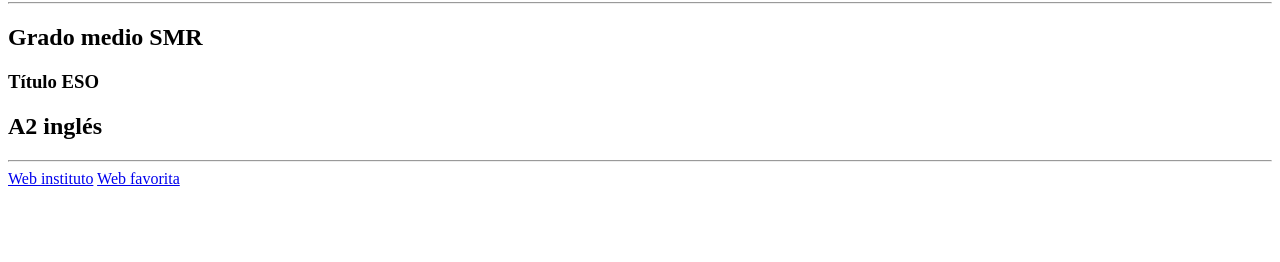
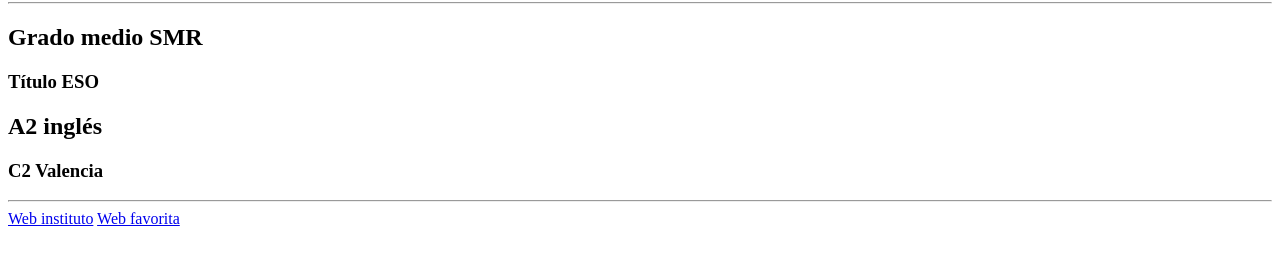
Before and after one commit to p4nzerwerk/test1, a plain HTML site: page index.html in a window 1280 px wide. Shown: the part 78-340 px from the top of the page. Drawn offline with Linux system fonts and the light colour scheme.

Commit message:
cambio en la web 2

```diff
--- a/index.html
+++ b/index.html
@@ -11,6 +11,7 @@
     <h2>Grado medio SMR</h2>
     <h3>Título ESO</h3>
     <h2>A2 inglés</h2>
+    <h3>C2 Valencia</h3>
     <hr>
     <a href="https://portal.edu.gva.es/ieselgrao/?page_id=690&lang=es">Web instituto</a>
     <a href="https://www.counter-strike.net/">Web favorita</a>
```
